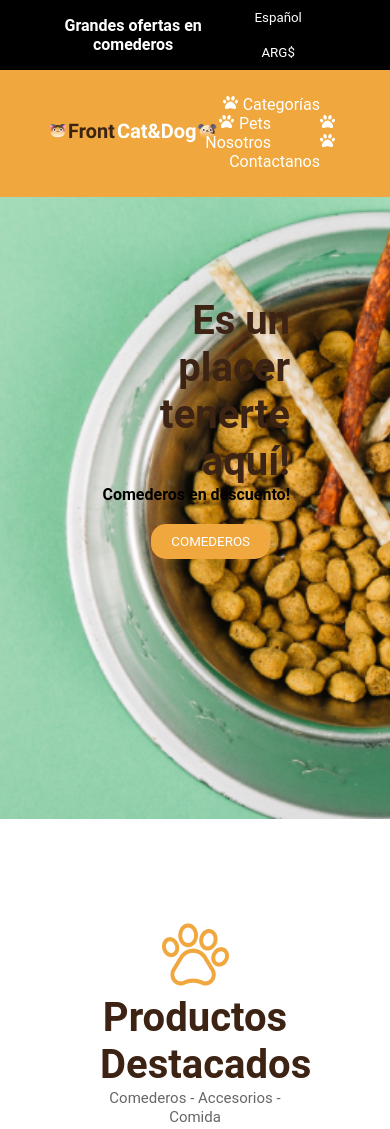
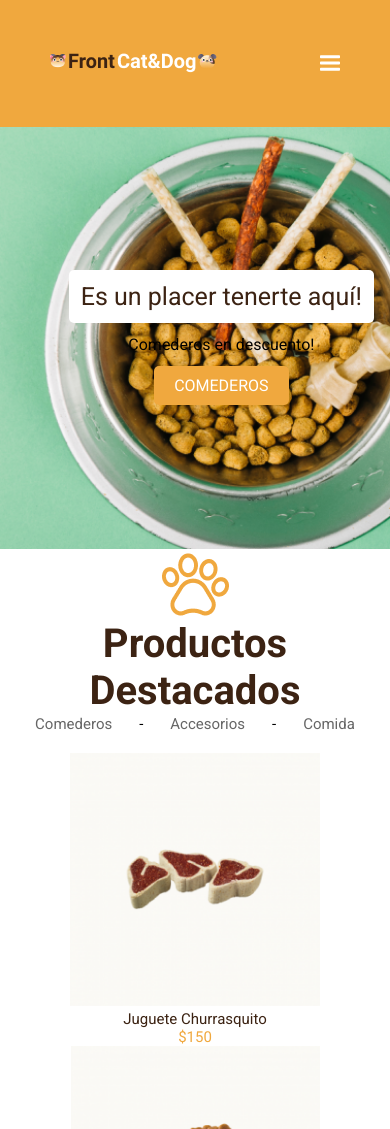
Before and after one commit to joaquinzxy/petshop-ctd, a plain HTML site: page index.html in a window 390 px wide. Shown: the top 1129 px of the page. Drawn offline with Linux system fonts and the light colour scheme.

Commit message:
Se avanzo con diseño responsivo hasta inicio de seccion productos.

```diff
--- a/index.html
+++ b/index.html
@@ -6,7 +6,8 @@
     <meta name="viewport" content="width=device-width, initial-scale=1.0">
     <title>Clase 6</title>
     <link rel="preconnect" href="https://fonts.googleapis.com">
-<link rel="preconnect" href="https://fonts.gstatic.com" crossorigin>
+    <link rel="preconnect" href="https://fonts.gstatic.com" crossorigin>
+    <link href="https://fonts.googleapis.com/css2?family=Roboto:wght@400;700&display=swap" rel="stylesheet">
     <link rel="stylesheet" href="style.css">
 </head>
 <body>
@@ -29,6 +30,9 @@
                 <li><a href="#" class="enlace"><svg xmlns="http://www.w3.org/2000/svg" viewBox="0 0 512 512"><!--! Font Awesome Pro 6.1.1 by @fontawesome - https://fontawesome.com License - https://fontawesome.com/license (Commercial License) Copyright 2022 Fonticons, Inc. --><path d="M256 224c-79.37 0-191.1 122.7-191.1 200.2C64.02 459.1 90.76 480 135.8 480C184.6 480 216.9 454.9 256 454.9C295.5 454.9 327.9 480 376.2 480c44.1 0 71.74-20.88 71.74-55.75C447.1 346.8 335.4 224 256 224zM108.8 211.4c-10.37-34.62-42.5-57.12-71.62-50.12S-7.104 202 3.27 236.6C13.64 271.3 45.77 293.8 74.89 286.8S119.1 246 108.8 211.4zM193.5 190.6c30.87-8.125 46.37-49.1 34.5-93.37s-46.5-71.1-77.49-63.87c-30.87 8.125-46.37 49.1-34.5 93.37C127.9 170.1 162.5 198.8 193.5 190.6zM474.9 161.3c-29.12-6.1-61.25 15.5-71.62 50.12c-10.37 34.63 4.75 68.37 33.87 75.37c29.12 6.1 61.12-15.5 71.62-50.12C519.1 202 503.1 168.3 474.9 161.3zM318.5 190.6c30.1 8.125 65.62-20.5 77.49-63.87c11.87-43.37-3.625-85.25-34.5-93.37c-30.1-8.125-65.62 20.5-77.49 63.87C272.1 140.6 287.6 182.5 318.5 190.6z"/></svg>Contactanos</a></li>
             </ul>
         </nav>
+        <div>
+            <img src="./img/DesplegarMenu.svg" alt="DesplegarMenu" class="desplegarMenu">
+        </div>
     </header>
 
     <main>
@@ -45,8 +49,10 @@
             <img src="img/huella.png" class="icono-encabezado" alt="">
             <h3>Productos Destacados</h3>
             <ul>
-                <li><a href="#">Comederos   -   </a></li>
-                <li><a href="#">Accesorios   -   </a></li>
+                <li><a href="#">Comederos</a></li>
+                <li>-</li>
+                <li><a href="#">Accesorios</a></li>
+                <li>-</li>
                 <li><a href="#">Comida</a></li>
             </ul>
             <div id="contenedor-productos">
--- a/style.css
+++ b/style.css
@@ -1,6 +1,7 @@
 *{
     margin: 0; /* se sacan los margenes por defecto del navegador, asi se empieza desde 0 */
     font-family: Roboto;
+    font-size: 16px;
 }
 
 #barra-superior{
@@ -11,8 +12,36 @@
     flex-direction: row;
     justify-content: space-between;
     align-items: center;
-    padding: 0 50px;
 }
+
+
+.desplegarMenu {
+    display: none;
+}
+
+
+@media (max-width:768px) {
+
+    #barra-superior {
+        display: none;
+
+    }
+
+    header nav {
+        display: none;
+
+    }
+
+
+    .desplegarMenu {
+        display:block;
+    }
+
+    #hero-banner h3{
+        font-size: 1.5625rem ;
+    }
+}
+
 
 #barra-superior button{
     margin: 0;
@@ -23,7 +52,7 @@ header{
     background-color: #F0A83E;
     height: 15vh; /* unidad de medida que toma como referencia el tamaño de la pantalla 100vh sería el 100% de la pantalla (vertical height) */
     display: flex;
-    flex-direction: row;
+    justify-content: space-between;
     align-items: center;
     padding: 0 50px;
 }
@@ -69,18 +98,41 @@ nav ul li{
 }
 
 #hero-banner{
+    display: flex;
     background-image: url('img/banner.png');
     background-repeat: no-repeat;
     background-size: cover;
     height: fit-content;
-    height: 50vh; /* unidad de medida, explicado en la etiqueta HEADER más arriba*/
+    min-height: 50vh; /* unidad de medida, explicado en la etiqueta HEADER más arriba*/
     text-align: right;
-    padding: 100px;
+    justify-content: flex-end;
+    align-items: center;
+}
+
+#hero-banner h3 {
+    display: inline;
+    background-color: #FFFFFF;
+    border-radius: 5px;
+    padding: 12px;
+}
+
+#hero-banner div {
+    margin: 10px;
+    display: flex;
+    flex-direction:column ;
+    align-items: center;
+}
+
+#hero-banner div>* {
+    margin: 6px;
+    font-weight: 400;
 }
 
 #galeria-producto{
+    display: flex;
+    flex-direction: column;
+    align-items: center;
     text-align: center;
-    padding: 100px;
 }
 
 h3{
@@ -99,9 +151,19 @@ h3{
 
 }
 
-#galeria-producto ul{
+#galeria-producto ul {
     padding: 0;
 }
+
+
+#galeria-producto ul li{
+    padding: 11.5px;
+}
+
+#galeria-producto h3 {
+    width: 80%;
+}
+
 
 #galeria-producto a{
     text-decoration: none;
@@ -112,10 +174,10 @@ h3{
 
 #contenedor-productos{
     display: flex;
-    flex-direction: row;
-    justify-content: space-between;
+    justify-content: center;
     flex-wrap: wrap;
     margin-top: 20px;
+    width: 100%;
 }
 
 .producto{
@@ -171,7 +233,7 @@ h3{
 }
 
 button{
-    border-radius: 15px; /* esquinas redondeadas*/
+    border-radius: 5px; /* esquinas redondeadas*/
     margin: 20px; /* espacio externo del boton*/
     padding: 10px 20px;  /* espacio interno del boton, da más aire digamos al texto*/
     border: none; /* se saca el borde por defecto del boton*/
@@ -190,7 +252,6 @@ button{
     background-color: #F0A83E;
     color: white;
     min-height: 10vh;
-    padding: 50px;
     text-align: center;
     display: flex;
     flex-direction: row;
@@ -226,7 +287,6 @@ ARREGLADO CON FLEXBOX
     margin: 10px auto; /* margen de 10px arriba y abajo - y a la izquierda y derecha se reparte el espacio, asi se queda centrado*/
     border: none;
     background-color: #fff;
-    padding: 20px 40px;
     border-radius: 15px;
     width: 50%;
     color: black;
@@ -260,7 +320,7 @@ text-align: left;
 }
 
 footer .info-contacto{
-    padding: 50px 100px;
+
 }
 
 footer .forma-contacto{
```
Also changed, not shown: img/DesplegarMenu.svg (added), img/iconoMail.svg (added).
